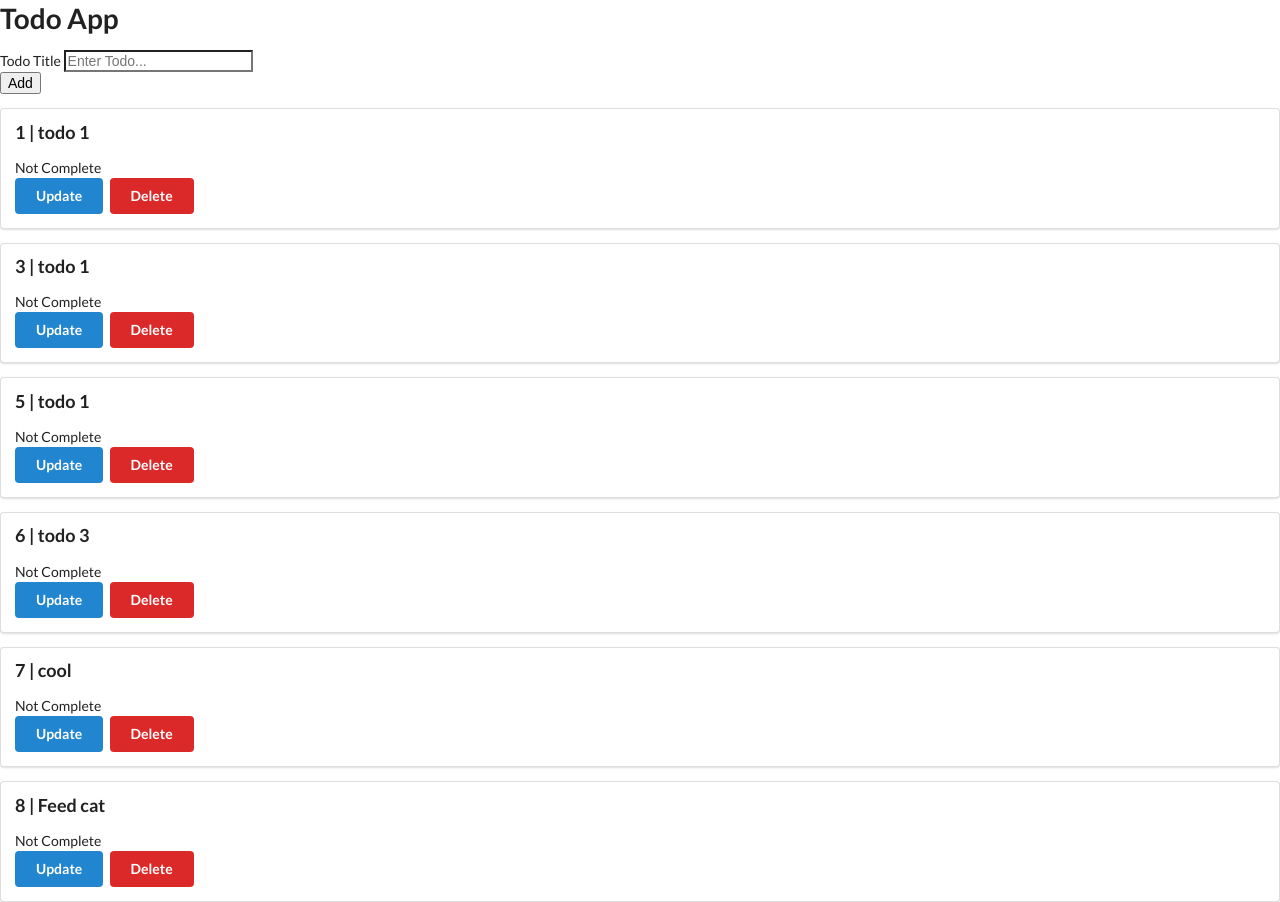
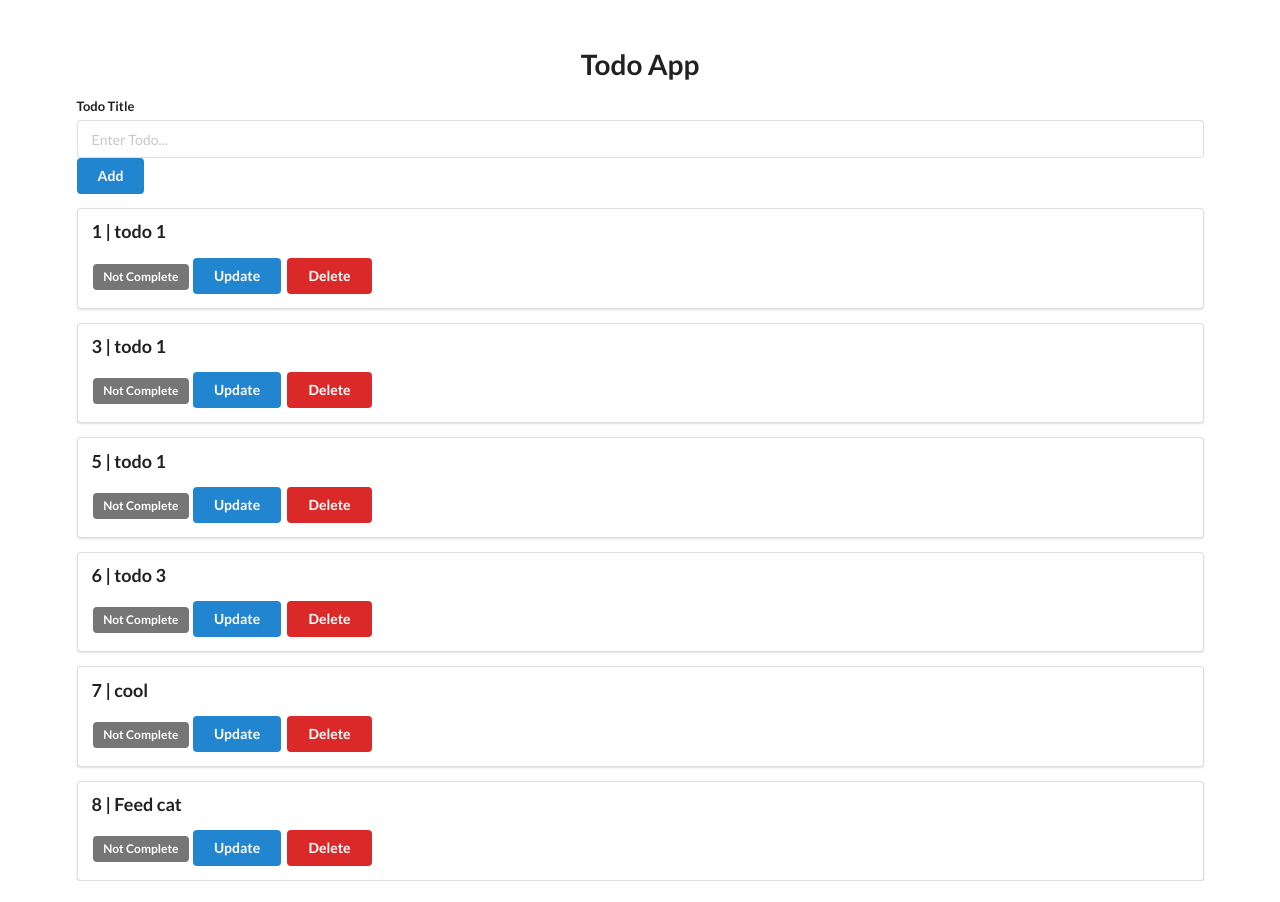
Before and after one commit to Tsheung/Flask-Todo-App, a Flask app: page / in a window 1280 px wide. After the commit the page ends 881 px from the top, so only its background shows below. Run offline with Flask 2, Linux system fonts and the light colour scheme; data comes from the database, SQL or seed files in the repository; both versions use the stored data as it was after the commit; some libraries are stand-ins or nearby versions.

Commit message:
Add more style

```diff
--- a/templates/base.html
+++ b/templates/base.html
@@ -7,14 +7,16 @@
     <script src="https://cdn.jsdelivr.net/npm/semantic-ui@2.5.0/dist/semantic.min.js"></script>
 </head>
 <body>
-    <h1>Todo App</h1>
+    <div class="ui container" style="margin-top:50px" >
 
-    <form action="/add" method="post">
-        <div>
+    <h1 class="ui center aligned header">Todo App</h1>
+
+    <form class="ui form" action="/add" method="post">
+        <div class="field">
             <label for="title">Todo Title</label>
             <input type="text" name="title" placeholder="Enter Todo...">
             <br>
-            <button type="submit">Add</button>
+            <button class="ui blue button" type="submit">Add</button>
         </div>
     </form>
 
@@ -23,16 +25,16 @@
         <p class="ui big header">{{ todo.id }} | {{ todo.title }}</p>
 
         {% if todo.complete == False %}
-            <span>Not Complete</span>
+            <span class="ui grey label">Not Complete</span>
         {% else %}
-            <span>Complete</span>
+            <span class="ui green label">Complete</span>
         {% endif %}
-        <br>
         <a class="ui blue button" href="/update/{{ todo.id }}">Update</a>
         <a class="ui red button" href="/delete/{{ todo.id }}">Delete</a>
 
     </div>
     {% endfor %}
+    </div>
 
 </body>
 </html>
```
Also changed, not shown: instance/db.sqlite.
